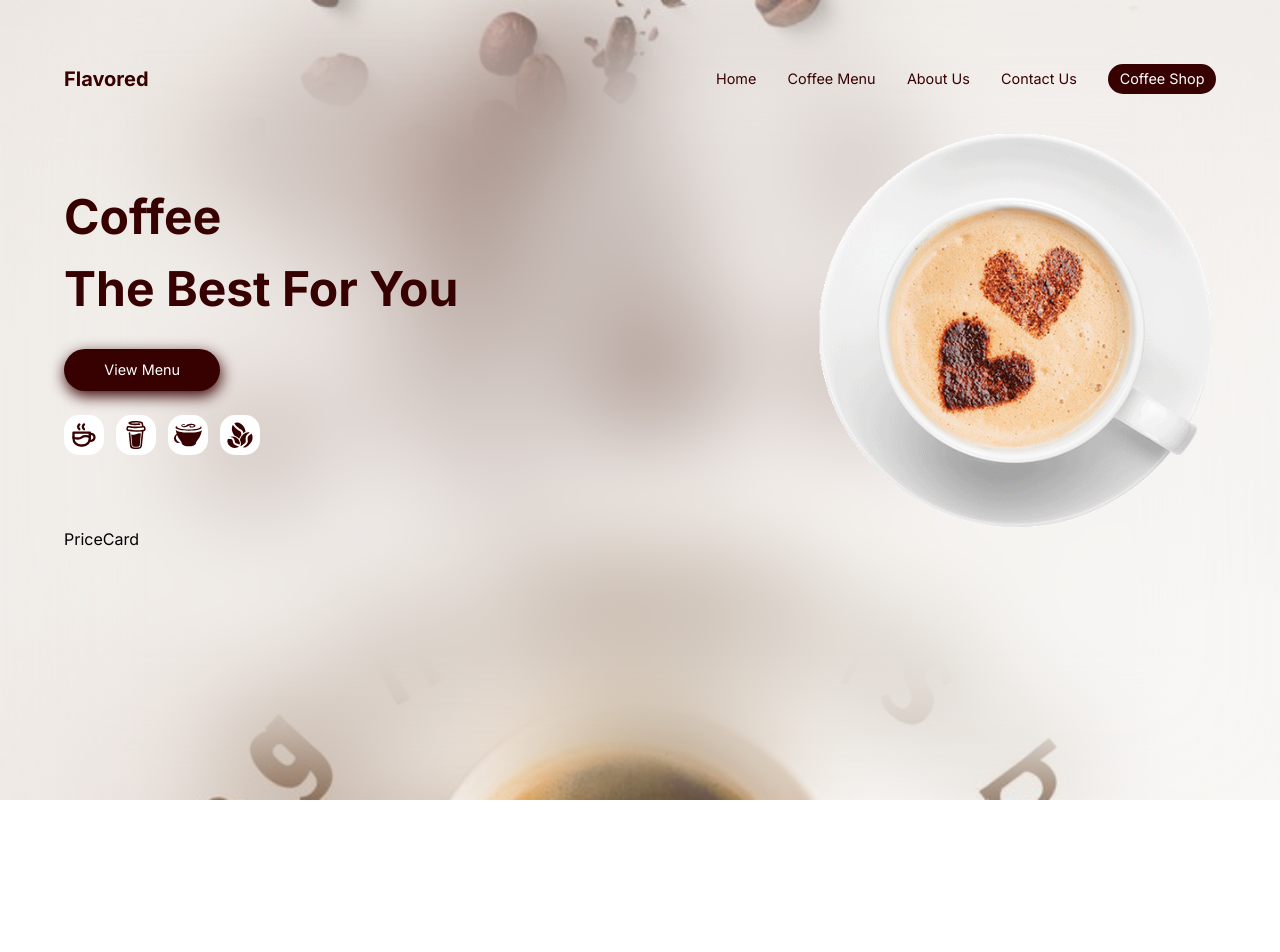
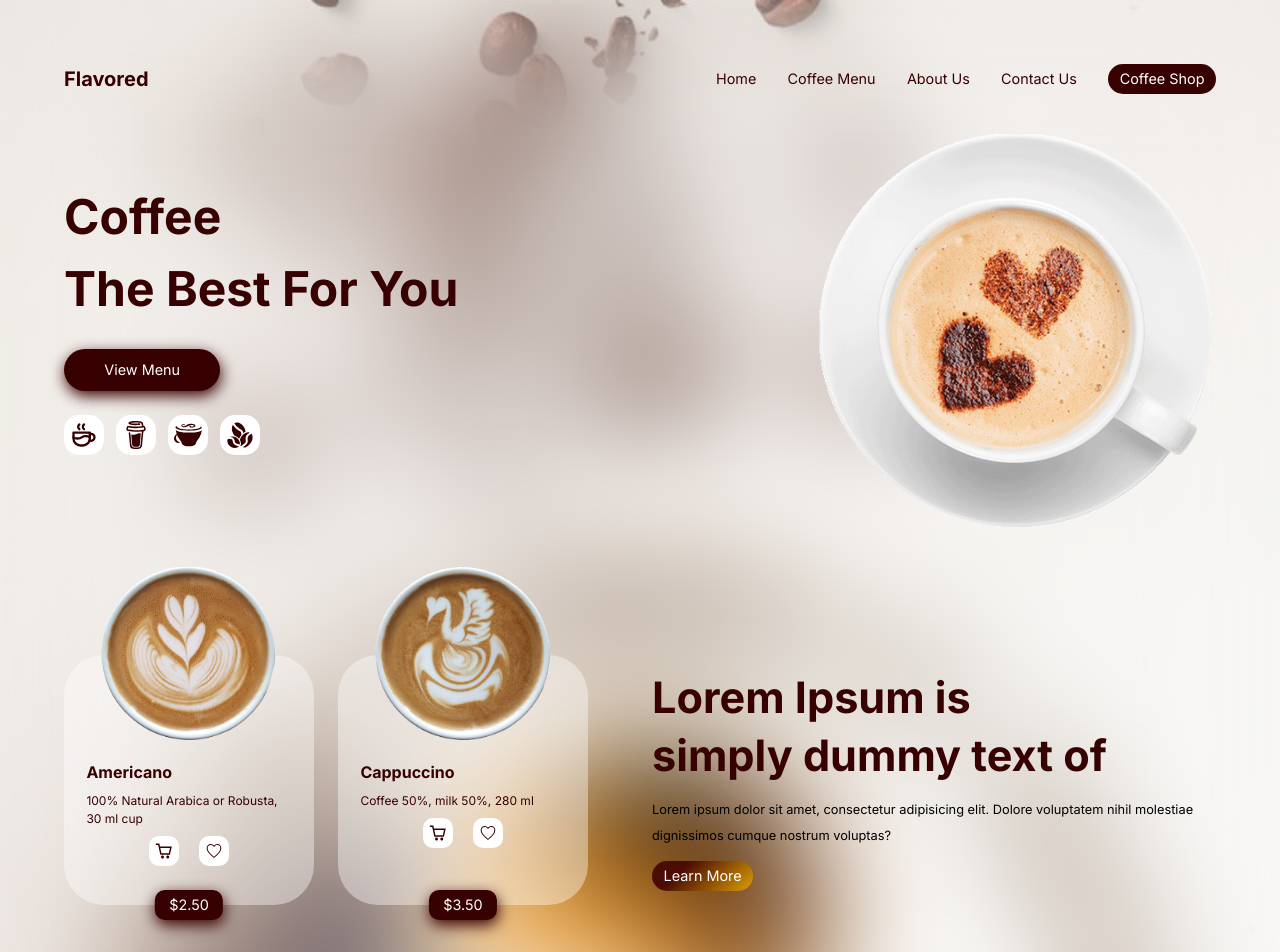
Before and after one commit to MudasirBashirBhatti/flavored-next-tailwind, a Next.js app: page / in a window 1280 px wide. Shown: the top 952 px of the page. Before the commit the page ends 800 px from the top, so only its background shows below. Built offline with nearby package versions, Linux system fonts and the light colour scheme.

Commit message:
home section 3rd section price card created

```diff
--- a/src/app/globals.css
+++ b/src/app/globals.css
@@ -6,6 +6,7 @@
   margin: 0;
   padding: 0;
   box-sizing: border-box;
+  /* border: 1px solid red; */
 }
 body {
   width: 100%;
@@ -22,3 +23,13 @@ nav ul li {
 .btnShadow {
   box-shadow: 1px 5px 15px rgb(55, 1, 1);
 }
+
+/* gradient btn styling  */
+.gradientBtn {
+  background: rgb(75, 12, 4);
+  background: linear-gradient(
+    135deg,
+    rgba(75, 12, 4, 1) 29%,
+    rgba(219, 158, 3, 1) 100%
+  );
+}
--- a/src/app/page.js
+++ b/src/app/page.js
@@ -6,7 +6,7 @@ import { SiCoffeescript } from "react-icons/si";
 import PriceCard from "@/components/PriceCard";
 export default function Home() {
   return (
-    <div className="w-[100%] h-[100vh] backdrop-blur-[60px] bg-white/30 p-[4em]">
+    <div className="w-[100%] backdrop-blur-[60px] bg-white/30 p-[4em]">
       {/* navigation bar */}
       <nav className="w-[100%] flex justify-between items-center">
         <div className="text-primary font-bold text-xl">Flavored</div>
@@ -49,7 +49,32 @@ export default function Home() {
       </div>
 
       {/* price cards section  */}
-      <PriceCard />
+      <div className="my-[4em] w-[100%] flex justify-between gap-6 items-center">
+        <div className="flex flex-[0.5] gap-6 items-center">
+          <PriceCard
+            img="/images/flower2.gif"
+            title="Americano"
+            description="100% Natural Arabica or Robusta, 30 ml cup"
+            price="$2.50"
+          />
+          <PriceCard
+            img="/images/spawn-image.gif"
+            title="Cappuccino"
+            description="Coffee 50%, milk 50%, 280 ml"
+            price="$3.50"
+          />
+        </div>
+        <div className="flex-[0.5]">
+          <div className="font-bold text-[2.7rem] text-primary leading-[3.6rem]">
+            Lorem Ipsum is <br /> simply dummy text of
+          </div>
+          <div className="leading-[2em] text-[.8rem] py-[1em]">
+            Lorem ipsum dolor sit amet, consectetur adipisicing elit. Dolore
+            voluptatem nihil molestiae dignissimos cumque nostrum voluptas?
+          </div>
+          <Button btnTitle={"Learn More"} />
+        </div>
+      </div>
 
       {/* container div ends here */}
     </div>
--- a/src/components/Button.jsx
+++ b/src/components/Button.jsx
@@ -3,7 +3,7 @@ import React from "react";
 const Button = (prop) => {
   return (
     <button
-      className={`px-[.8em] py-[.3em] text-[.9em] bg-primary text-secondry rounded-full`}
+      className={`px-[.8em] py-[.3em] text-[.9em] bg-primary text-secondry rounded-full gradientBtn`}
     >
       {prop.btnTitle}
     </button>
--- a/src/components/PriceCard.jsx
+++ b/src/components/PriceCard.jsx
@@ -1,7 +1,32 @@
 import React from "react";
+import { CgShoppingCart } from "react-icons/cg";
+import { IoIosHeartEmpty } from "react-icons/io";
 
-const PriceCard = () => {
-  return <div>PriceCard</div>;
+const PriceCard = (props) => {
+  return (
+    <div className="bg-secondry w-[250px] h-[250px] p-[1.4em] rounded-[40px] my-[4em] relative backdrop-blur-[50px] bg-secondry/40">
+      <img
+        className="absolute left-[50%] translate-x-[-50%] w-[70%] top-[-88px]"
+        src={props.img}
+        alt=""
+      />
+      <div className="text-primary mt-[40%] mb-[.5em]">
+        <div className="font-bold">{props.title}</div>
+        <div className="text-[12px] pt-2">{props.description}</div>
+      </div>
+      {/* cart and heart icons */}
+      <div className="flex items-center gap-5 justify-center w-[100%]">
+        <CgShoppingCart className="w-[30px] h-[30px] p-[6px] bg-secondry rounded-[10px] text-primary" />
+        <IoIosHeartEmpty className="w-[30px] h-[30px] p-[6px] bg-secondry rounded-[10px] text-primary" />
+      </div>
+
+      <button
+        className={`px-[1em] py-[.3em] text-[.9em] bg-primary text-secondry rounded-[10px] btnShadow absolute bottom-[-15px] left-[50%] translate-x-[-50%]`}
+      >
+        {props.price}
+      </button>
+    </div>
+  );
 };
 
 export default PriceCard;
```
